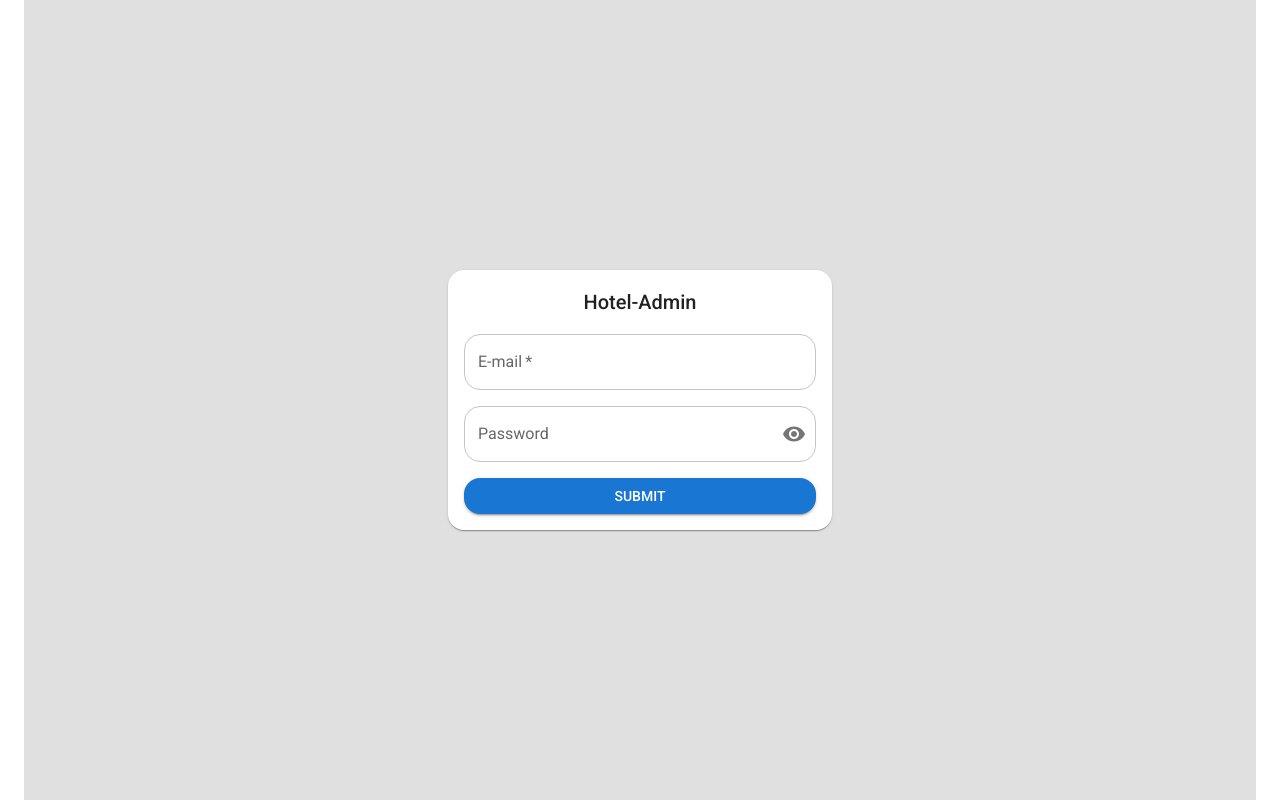
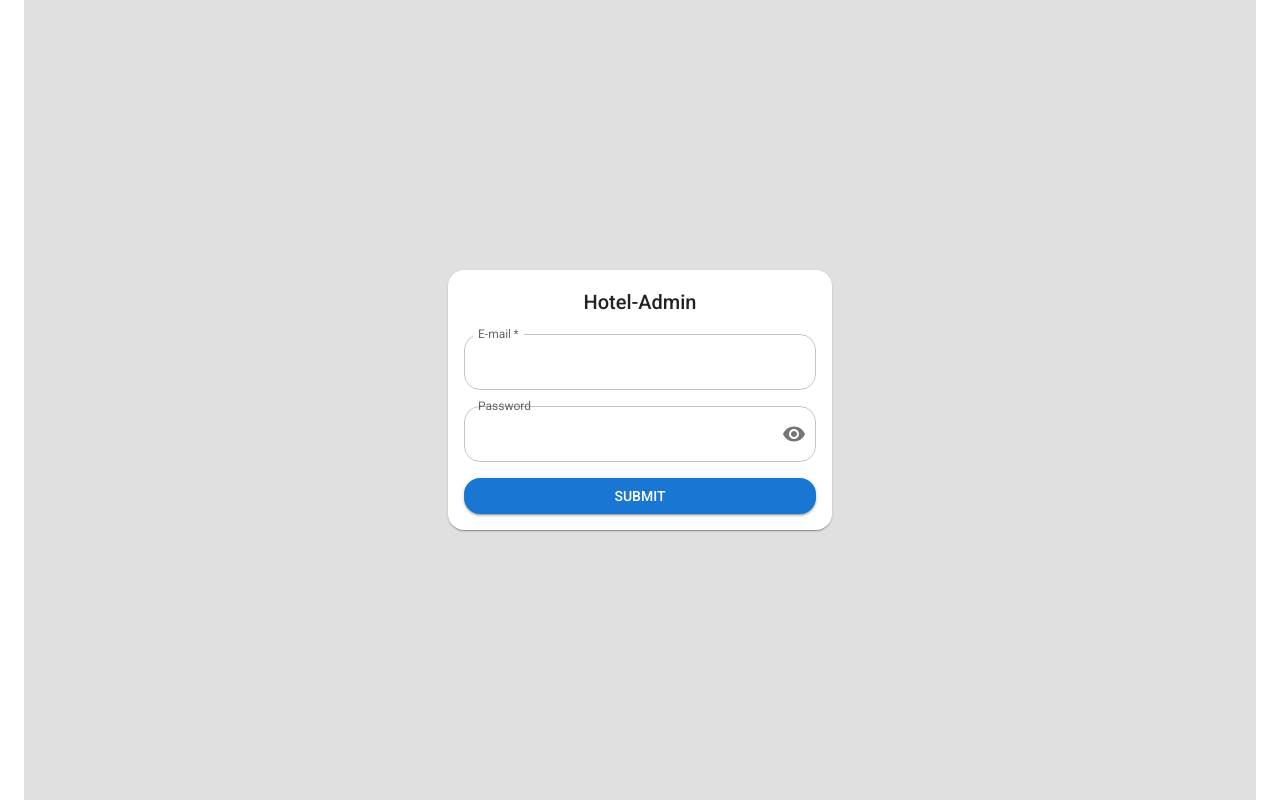
Before and after one commit to Manku27/hotel-admin, a React (Vite) app: page /login in a window 1280 px wide. Built offline with nearby package versions, Linux system fonts and the light colour scheme.

Commit message:
Chrome autofill style - auto shrink textfields

```diff
--- a/src/auth/LoginForm.tsx
+++ b/src/auth/LoginForm.tsx
@@ -88,6 +88,9 @@ const LoginForm = () => {
                       helperText={errors.email && <ErrorMessage name="email" />}
                       sx={{ marginBottom: '1rem' }}
                       type="email"
+                      InputLabelProps={{
+                        shrink: true, // For google autofill
+                      }}
                       required
                     />
                     <PasswordField error={errors.password} />
--- a/src/auth/PasswordField.tsx
+++ b/src/auth/PasswordField.tsx
@@ -31,7 +31,7 @@ const PasswordField = ({ error, ...props }: any) => {
             fullWidth
             error={!!error}
           >
-            <InputLabel>Password</InputLabel>
+            <InputLabel shrink>Password</InputLabel>
             <OutlinedInput
               id="outlined-adornment-password"
               type={showPassword ? 'text' : 'password'}
--- a/src/booking/BookingForm.tsx
+++ b/src/booking/BookingForm.tsx
@@ -219,6 +219,9 @@ const BookingForm = () => {
                       label="Type"
                       name="type"
                       value={RoomTypeLabel[values?.type || '']}
+                      InputLabelProps={{
+                        shrink: true, // For google autofill
+                      }}
                     />
                   </Grid>
                   <Grid item xs={4}>
--- a/src/main.tsx
+++ b/src/main.tsx
@@ -3,7 +3,7 @@ import ReactDOM from 'react-dom/client';
 import App from './App.tsx';
 import { ThemeProvider } from '@emotion/react';
 import { CssBaseline } from '@mui/material';
-import theme from './theme.tsx';
+import theme from './theme/index.ts';
 import { ToastContainer } from 'react-toastify';
 import 'react-toastify/dist/ReactToastify.css';
 
```
Also changed, not shown: src/theme/index.ts (renamed from src/theme.tsx, +20 -0 lines).
